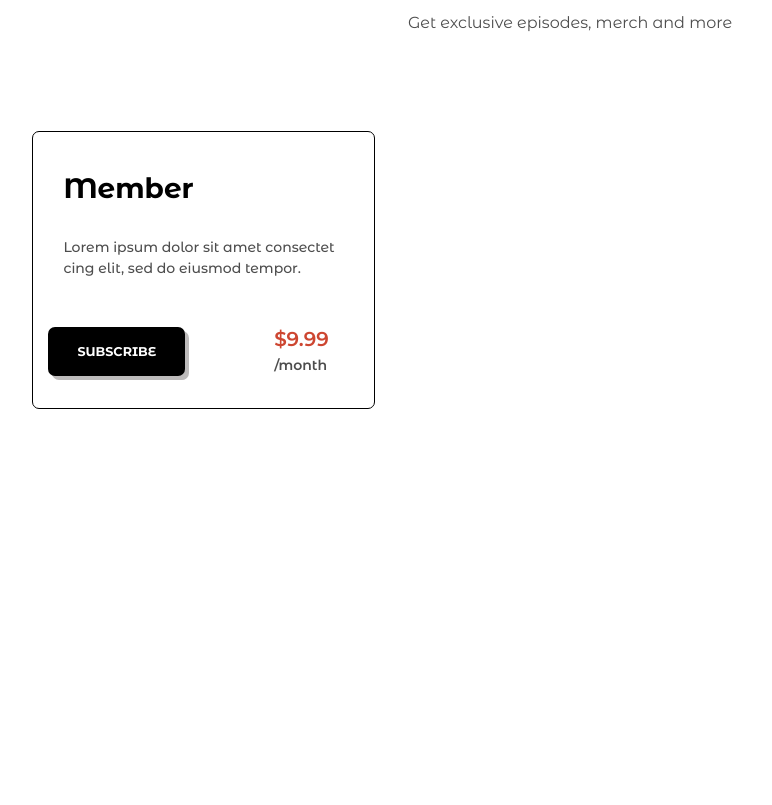
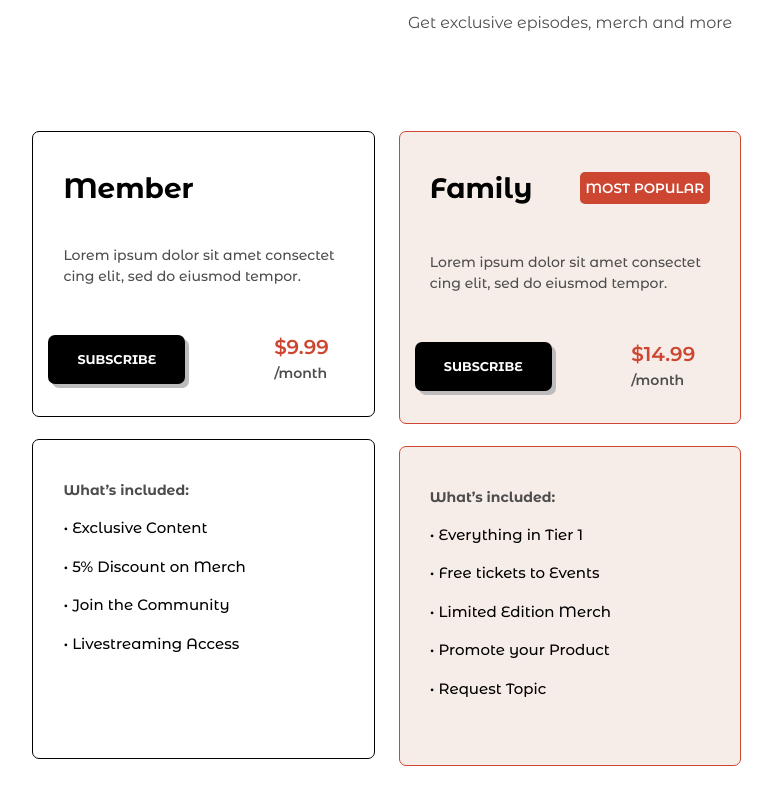
Before and after one commit to KiritoEM/WEEKLY_DECEMBER_FRONT_3, a Next.js app: page / in a window 1280 px wide. Shown: the part 5440-6245 px from the top of the page, without its empty margins (70-842 px from the left). Before the commit the page ends 5929 px from the top, so only its background shows below. Built offline with nearby package versions, Linux system fonts and the light colour scheme.

Commit message:
add card to sponsors-section

```diff
--- a/src/components/sponsors/SponsorsCard.tsx
+++ b/src/components/sponsors/SponsorsCard.tsx
@@ -1,13 +1,36 @@
-const SponsorsCard = (): JSX.Element => {
+interface IsponsorsProps {
+  id?: string;
+  title: string;
+  price: string;
+  points: Ipoints[];
+  important: string
+}
+
+interface Ipoints {
+  text: string;
+}
+
+const SponsorsCard: React.FC<IsponsorsProps> = ({
+  id,
+  title,
+  price,
+  points,
+  important
+}): JSX.Element => {
   return (
-    <div className="sponsors-card">
+    <div className="sponsors-card" id={id}>
       <div className="price">
         <div className="header">
-          <h3>Member</h3>
-          <p>
-            Lorem ipsum dolor sit amet consectet cing elit, sed do eiusmod
-            tempor.
-          </p>
+          <div className="title">
+            <div><h3>{title}</h3></div>
+            <div><p>{important}</p></div>
+          </div>
+          <div className="text">
+            <p>
+              Lorem ipsum dolor sit amet consectet cing elit, sed do eiusmod
+              tempor.
+            </p>
+          </div>
         </div>
         <div className="button-price">
           <div className="button">
@@ -15,14 +38,22 @@ const SponsorsCard = (): JSX.Element => {
           </div>
           <div className="price-value">
             <h5>
-              $9.99
+              {price}
               <br />
               <span>/month</span>
             </h5>
           </div>
         </div>
       </div>
-      <div className="benefits"></div>
+      <div className="benefits">
+        <p>What’s included:</p>
+
+        <div className="points">
+          {points.map((item, index) => (
+            <p key={index}>• {item.text}</p>
+          ))}
+        </div>
+      </div>
     </div>
   );
 };
--- a/src/components/sponsors/SponsorsContent.tsx
+++ b/src/components/sponsors/SponsorsContent.tsx
@@ -1,12 +1,16 @@
 import SponsorsCard from "./SponsorsCard";
+import sponsorsData from "@/helper/dataHelper/sponsorsData";
 
 const SponsorsContent = (): JSX.Element => {
+  const { sponsors } = sponsorsData();
   return (
     <div className="section-content">
       <div className="row">
-        <div className="col-4">
-          <SponsorsCard />
-        </div>
+        {sponsors.map((item, index) => (
+          <div className="col-4" key={index}>
+            <SponsorsCard {...item} />
+          </div>
+        ))}
       </div>
     </div>
   );
--- /dev/null
+++ b/src/helper/dataHelper/sponsorsData.ts
@@ -0,0 +1,41 @@
+interface Isponsors {
+  id?: string;
+  title: string;
+  price: string;
+  points: Ipoints[];
+  important?: string;
+}
+
+interface Ipoints {
+  text: string;
+}
+
+export default function sponsorsData() {
+  const sponsors: Isponsors[] = [
+    {
+      title: "Member",
+      price: "$9.99",
+      points: [
+        { text: "Exclusive Content" },
+        { text: "5% Discount on Merch" },
+        { text: "Join the Community" },
+        { text: "Livestreaming Access" },
+      ],
+    },
+    {
+      id: "family",
+      title: "Family",
+      price: "$14.99",
+      important: 'MOST POPULAR',
+      points: [
+        { text: "Everything in Tier 1" },
+        { text: "Free tickets to Events" },
+        { text: "Limited Edition Merch" },
+        { text: "Promote your Product" },
+        { text: "Request Topic" },
+      ],
+    },
+  ];
+
+  return { sponsors };
+}
--- a/src/styles/home/sponsors/sponsors-card.scss
+++ b/src/styles/home/sponsors/sponsors-card.scss
@@ -1,6 +1,7 @@
 .sponsors-card {
     width: 100%;
     height: max-content;
+
 
     .price {
         width: 100%;
@@ -9,18 +10,28 @@
         padding: 40px 30px 25px 30px;
 
         .header {
+            .title {
+                width: 100%;
+                display: flex;
+                justify-content: space-between;
 
                 h3 {
                     color: $Black;
                     font-weight: 700;
                 }
+            }
+
+
+            .text {
+                margin-top: 2rem;
 
                 p {
                     color: $Davys-grey;
-                margin-top: 2rem;
                     font-weight: 500;
                     font-size: 14px;
                 }
+            }
+
         }
 
         .button-price {
@@ -45,13 +56,13 @@
                 }
             }
 
-            .price-value{
+            .price-value {
 
-                 h5{
+                h5 {
                     color: $Vermillion;
                     font-weight: 600;
 
-                    span{
+                    span {
                         font-size: 14px;
                         color: $Davys-grey;
                     }
@@ -59,4 +70,51 @@
             }
         }
     }
+
+    .benefits {
+        margin-top: 22px;
+        width: 100%;
+        height: 20rem;
+        border: 1.5px solid $Black;
+        border-radius: 7px;
+        padding: 40px 30px 25px 30px;
+
+        p {
+            font-size: 14px;
+            color: $Davys-grey;
+            font-weight: 700;
         }
+
+        .points {
+
+            p {
+                color: $Black;
+                font-size: 15px;
+                font-weight: 500;
+            }
+        }
+    }
+}
+
+#family {
+    .price {
+        border: 1.5px solid $Vermillion;
+        background-color: $Champagne;
+
+        .title {
+            p {
+                font-size: 13.5px;
+                border-radius: 5px;
+                font-weight: 600;
+                padding: 6px;
+                color: #fff;
+                background-color: $Vermillion;
+            }
+        }
+    }
+
+    .benefits {
+        border: 1.5px solid $Vermillion;
+        background-color: $Champagne;
+    }
+}
```
Lines whose indentation alone changed are shown as unchanged.
